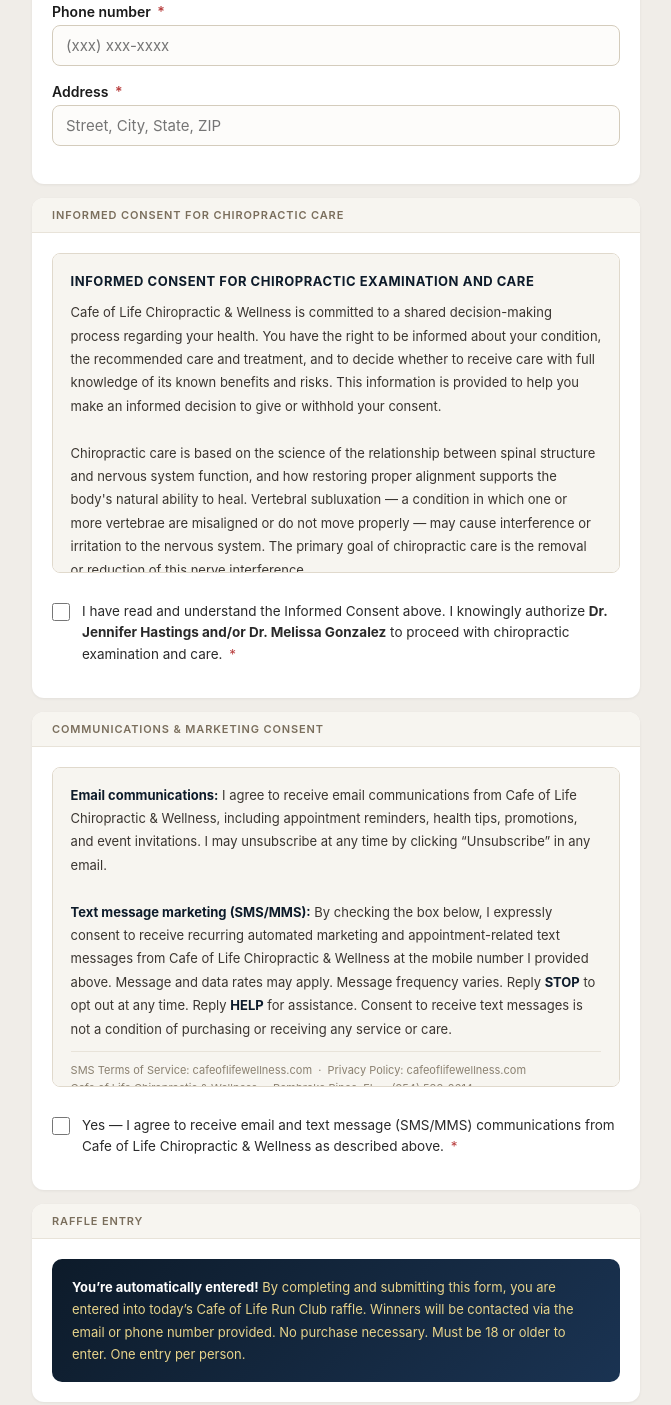
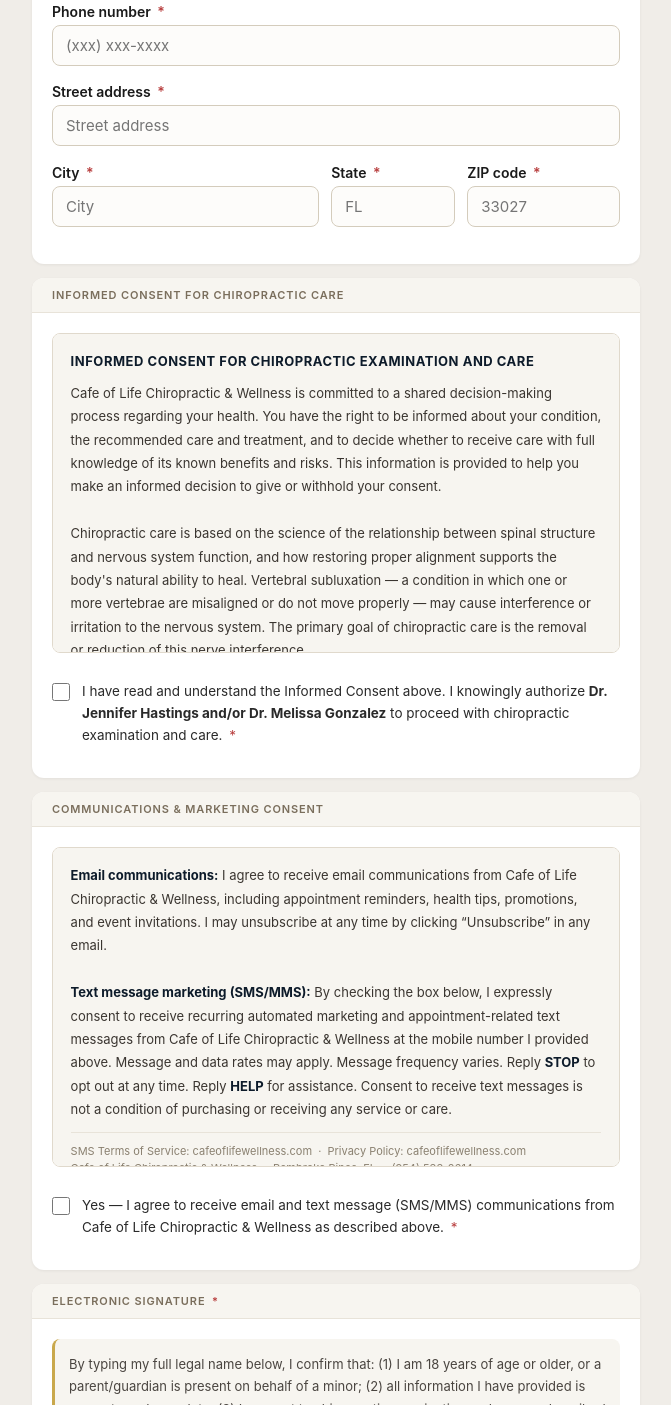
Before and after one commit to cafeoflifewellness/cafeoflifewellness.github.io, a plain HTML site: page run-club-7-15.html in a window 1280 px wide. Shown: the part 669-2074 px from the top of the page, without its empty margins (304-975 px from the left). Drawn offline with Linux system fonts and the light colour scheme.

Commit message:
Update run-club-7-15.html

```diff
--- a/run-club-7-15.html
+++ b/run-club-7-15.html
@@ -23,7 +23,7 @@
   .field label{display:block;font-size:14px;font-weight:600;color:#1a1a1a;margin-bottom:5px}.req{color:#b94040;margin-left:3px}.optional{font-weight:400;color:#8a8070}
   .field input{width:100%;border:1.5px solid #d4ccbc;border-radius:8px;padding:10px 13px;font-size:15px;color:#1a1a1a;background:#fdfcfa;outline:none;transition:border-color .15s;font-family:inherit}
   .field input:focus{border-color:#c9a84c;background:#fff}
-  .two-col{display:grid;grid-template-columns:1fr 1fr;gap:12px}@media(max-width:480px){.two-col{grid-template-columns:1fr}}
+  .two-col{display:grid;grid-template-columns:1fr 1fr;gap:12px}.three-col{display:grid;grid-template-columns:1.4fr .65fr .8fr;gap:12px}@media(max-width:480px){.two-col,.three-col{grid-template-columns:1fr}}
   .consent-text{background:#f7f5f0;border:1px solid #e0d9cc;border-radius:8px;padding:1rem 1.1rem;font-size:13px;color:#3a3530;line-height:1.8;margin-bottom:1rem;max-height:320px;overflow-y:auto}
   .consent-text h3{font-size:13px;font-weight:700;color:#0d1b2a;margin-bottom:.5rem;text-transform:uppercase;letter-spacing:.04em}.consent-text b{color:#0d1b2a}.consent-text em{font-size:12px;color:#6b6258}
   .check-row{display:flex;align-items:flex-start;gap:12px;padding:.75rem 0}.check-row input[type=checkbox]{width:18px;height:18px;flex-shrink:0;margin-top:2px;accent-color:#c9a84c;cursor:pointer}
@@ -61,7 +61,12 @@
         <div class="field"><label for="dob">Date of birth <span class="req">*</span></label><input type="date" id="dob" required></div>
         <div class="field"><label for="email">Email address <span class="req">*</span></label><input type="email" id="email" name="entry.1367108613" placeholder="your@email.com" autocomplete="email" required></div>
         <div class="field"><label for="phone">Phone number <span class="req">*</span></label><input type="tel" id="phone" name="entry.2042854745" placeholder="(xxx) xxx-xxxx" autocomplete="tel" inputmode="tel" required></div>
-        <div class="field"><label for="address">Address <span class="req">*</span></label><input type="text" id="address" placeholder="Street, City, State, ZIP" autocomplete="street-address" required></div>
+        <div class="field"><label for="streetAddress">Street address <span class="req">*</span></label><input type="text" id="streetAddress" placeholder="Street address" autocomplete="street-address" required></div>
+        <div class="three-col">
+          <div class="field"><label for="city">City <span class="req">*</span></label><input type="text" id="city" placeholder="City" autocomplete="address-level2" required></div>
+          <div class="field"><label for="state">State <span class="req">*</span></label><input type="text" id="state" placeholder="FL" autocomplete="address-level1" maxlength="2" pattern="[A-Za-z]{2}" required></div>
+          <div class="field"><label for="zipCode">ZIP code <span class="req">*</span></label><input type="text" id="zipCode" placeholder="33027" autocomplete="postal-code" inputmode="numeric" pattern="[0-9]{5}(-[0-9]{4})?" required></div>
+        </div>
         <input type="hidden" name="entry.944832202" value="I Agree">
       </div>
     </div>
@@ -92,11 +97,6 @@
     </div>
 
     <div class="card">
-      <div class="card-header">Raffle entry</div>
-      <div class="card-body"><div class="raffle-box"><b>You’re automatically entered!</b> By completing and submitting this form, you are entered into today’s Cafe of Life Run Club raffle. Winners will be contacted via the email or phone number provided. No purchase necessary. Must be 18 or older to enter. One entry per person.</div></div>
-    </div>
-
-    <div class="card">
       <div class="card-header">Electronic signature <span class="req">*</span></div>
       <div class="card-body"><div class="sig-note">By typing my full legal name below, I confirm that: (1) I am 18 years of age or older, or a parent/guardian is present on behalf of a minor; (2) all information I have provided is accurate and complete; (3) I consent to chiropractic examination and care as described above; and (4) I agree to receive email and text message communications from Cafe of Life Chiropractic &amp; Wellness. I understand this constitutes my electronic signature pursuant to <b>Florida Statutes §668.50</b> (Florida Electronic Signatures Act).</div><input class="sig-input" type="text" id="signature" placeholder="Type your full legal name here" required><p class="sig-legal">Date and time of submission are automatically recorded. &nbsp;|&nbsp; Cafe of Life Chiropractic &amp; Wellness, Pembroke Pines, FL</p></div>
       <div class="submit-section"><button type="submit" class="submit-btn" id="submitButton">Submit &amp; Enter Raffle</button><p class="submit-note">By submitting, you confirm all information is accurate and you agree to the consent terms above.</p></div>
```
